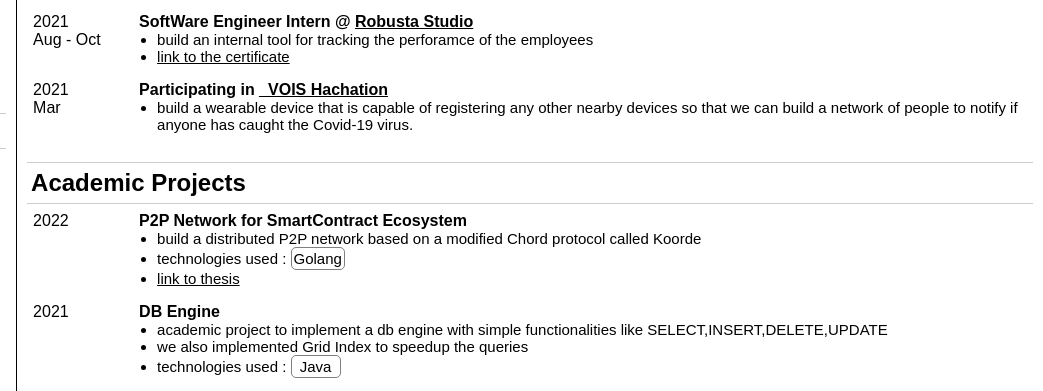
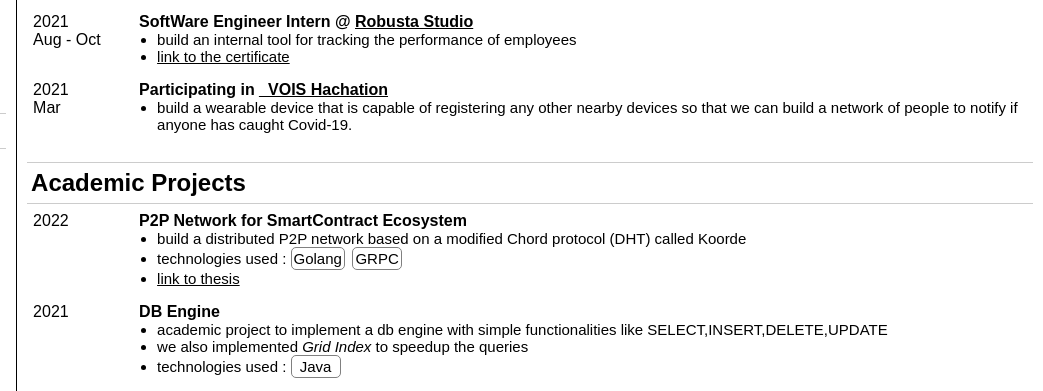
Before and after one commit to mahmednabil109/Resume, a plain HTML site: page Resume.html in a window 1280 px wide. Shown: the part 269-660 px from the top of the page, 237-1280 px from the left. Drawn offline with Linux system fonts and the light colour scheme; a web font is replaced by a local one.

Commit message:
Fix typos
Signed-off-by: mahmednabil109 <mahmednabil109@gmail.com>

```diff
--- a/Resume.html
+++ b/Resume.html
@@ -307,7 +307,7 @@
                         </p>
                         <ul>
                             <li>
-                                build an internal tool for tracking the perforamce of the employees
+                                build an internal tool for tracking the performance of employees
                             </li>
                             <li>
                                 <a target="_blank" style="color: black" href="https://media-exp1.licdn.com/dms/image/C4E22AQH8X3IW_yYWPw/feedshare-shrink_800/0/1634684143549?e=1637798400&v=beta&t=YgK-24bHO-7XfBhxsZCYr7Cz36qxJ-5nWKSMABurnfU">link to the certificate</a>
@@ -331,7 +331,7 @@
                         </p>
                         <ul>
                             <li>
-                                build a wearable device that is capable of registering any other nearby devices so that we can build a network of people to notify if anyone has caught the Covid-19 virus.
+                                build a wearable device that is capable of registering any other nearby devices so that we can build a network of people to notify if anyone has caught Covid-19.
                             </li>
                         </ul>
                     </div>
@@ -366,8 +366,8 @@
                     <div class="desc">
                         <p><strong>P2P Network for SmartContract Ecosystem</strong></p>
                         <ul>
-                            <li>build a distributed P2P network based on a modified Chord protocol called Koorde</li>
-                            <li>technologies used : <span class="chip">Golang</span></li>
+                            <li>build a distributed P2P network based on a modified Chord protocol (DHT) called Koorde</li>
+                            <li>technologies used : <span class="chip">Golang</span> <span class="chip">GRPC</span></li>
                             <li><a style="color: black" target="_blank" href="https://drive.google.com/file/d/1dhWarglAp97dZYWZDWTuFEZ0f20zc_4o/view?usp=sharing">link to thesis</a></li>
                         </ul>
                     </div>
@@ -378,7 +378,7 @@
                         <p><strong>DB Engine</strong></p>
                         <ul>
                             <li>academic project to implement a db engine with simple functionalities like SELECT,INSERT,DELETE,UPDATE</li>
-                            <li>we also implemented Grid Index to speedup the queries</li>
+                            <li>we also implemented <i>Grid Index</i> to speedup the queries</li>
                             <li>technologies used : <span class="chip">Java</span></li>
                         </ul>
                     </div>
```
